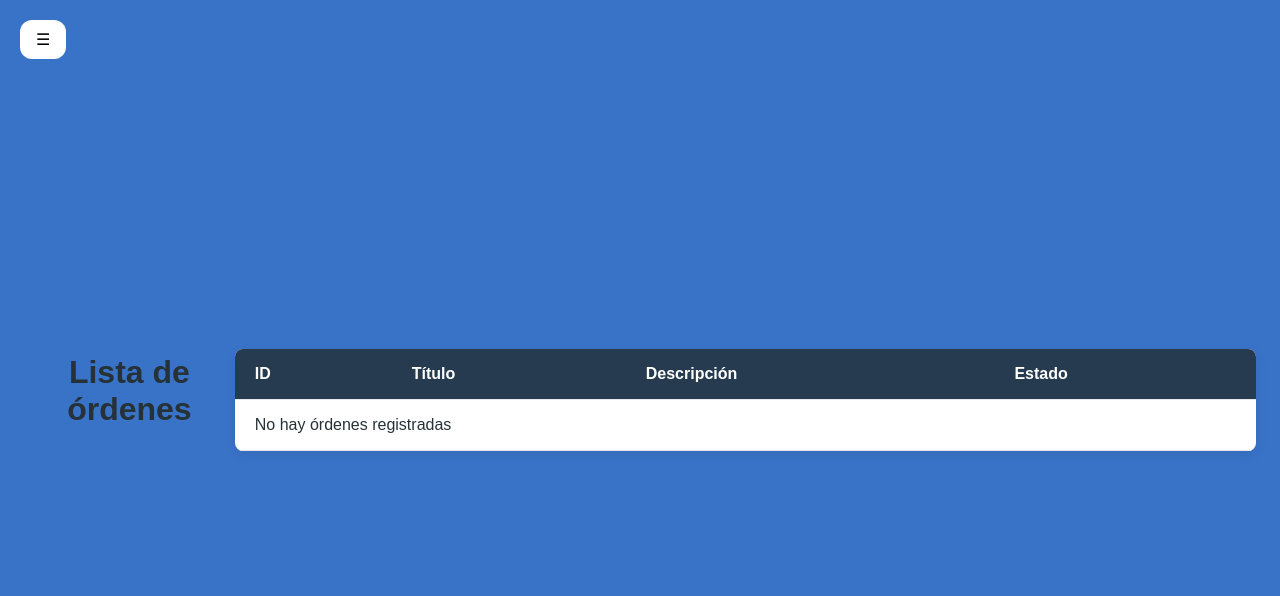
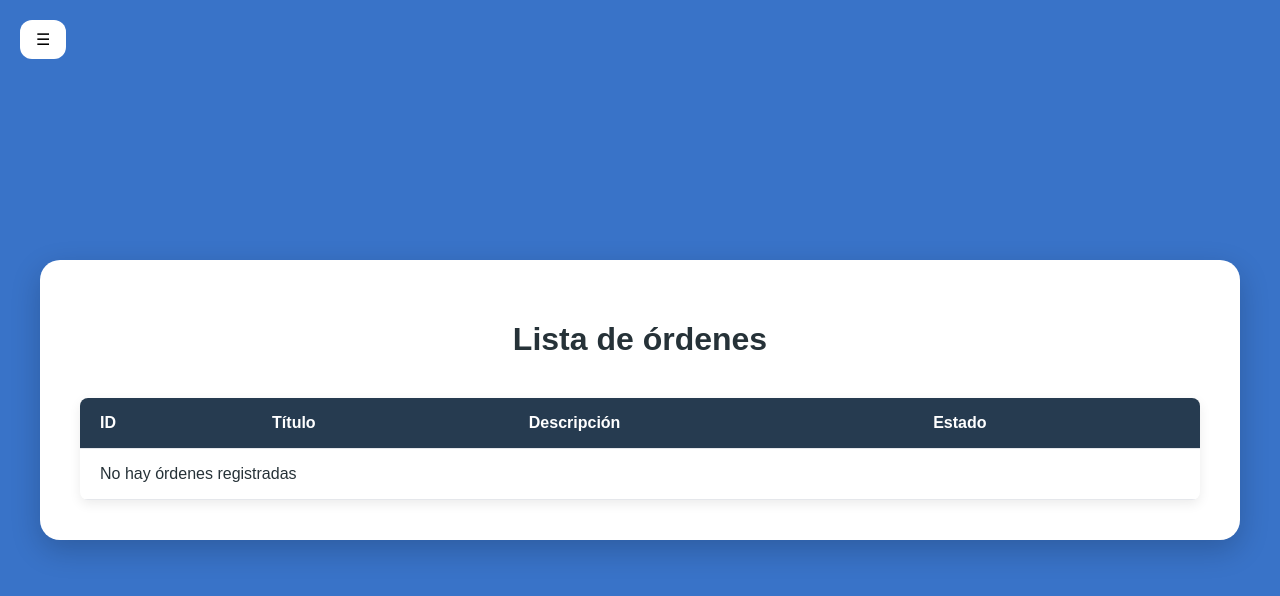
Before and after one commit to roctalvarado/django_cheems, a Django app: template hello/templates/hello/ordenes.html in a window 1280 px wide. Shown: the top 596 px of the page. Run offline with Django 5.2, Linux system fonts and the light colour scheme; the template is opened without the code that fills it, so the values that code supplies are empty.

Commit message:
se organizo y se añadio divs en index, logs, ordenes con un deseño ya hecho anteriormente

```diff
--- a/hello/templates/hello/index.html
+++ b/hello/templates/hello/index.html
@@ -17,8 +17,8 @@
                     <p>aun no funciona porfa no lo toquen ni le muevan, este cuadrito lo voy a hacer yo </p>
 
         </div>
+        <div class="contenedorwelcome">
             <h1>Consulta de órdenes de trabajo</h1>
-
             <table class="table-user">
                 <thead>
                     <!-- tr table row -->
@@ -40,6 +40,7 @@
                     </tbody>
                 </tbody>
             </table>
+        </div>
         <script src="{% static 'hello/js/scripts.js' %}"></script>
     </body>
 </html>
--- a/hello/templates/hello/logs.html
+++ b/hello/templates/hello/logs.html
@@ -14,6 +14,7 @@
                     <p>aun no funciona porfa no lo toquen ni le muevan, este cuadrito lo voy a hacer yo </p>
 
         </div>
+        <div class="contenedorwelcome">
             <h1>Consulta de logs</h1>
 
             <table class="table-user">
@@ -39,6 +40,7 @@
                     {% endfor %}
                 </tbody>
             </table>
+        </div>
         <script src="{% static 'hello/js/scripts.js' %}"></script>
     </body>
 </html>
--- a/hello/templates/hello/ordenes.html
+++ b/hello/templates/hello/ordenes.html
@@ -14,6 +14,7 @@
       <p>aun no funciona porfa no lo toquen ni le muevan, este cuadrito lo voy a hacer yo </p>
 
     </div>
+    <div class="contenedorwelcome">
       <h1>Lista de órdenes</h1>
       <table>
         <thead>
@@ -39,6 +40,7 @@
           {% endfor %}
         </tbody>
       </table>
+    </div>
     <script src="{% static 'hello/js/scripts.js' %}"></script>
   </body>
 </html>
```
Lines whose indentation alone changed are shown as unchanged.
